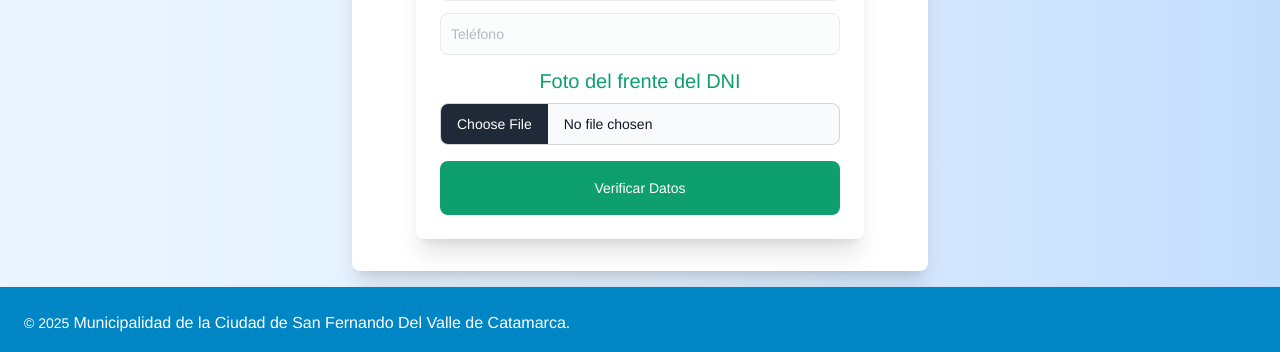
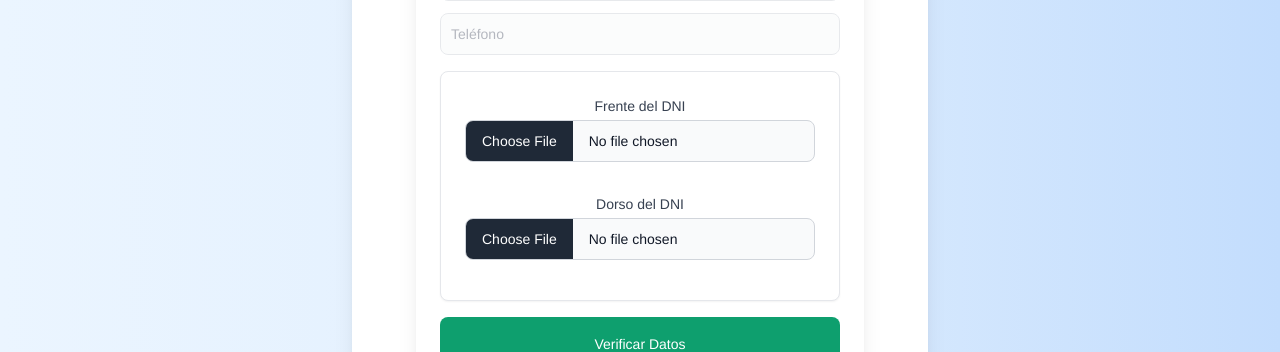
Before and after one commit to sfvc/libre-deuda, a React (Vite) app: page / in a window 1280 px wide. Shown: the part 600-952 px from the top of the page. Built offline with nearby package versions, Linux system fonts and the light colour scheme; no server answers.

Commit message:
Detalles visuales

```diff
--- a/src/assets/forms/DatosPersonalesForm.jsx
+++ b/src/assets/forms/DatosPersonalesForm.jsx
@@ -1,18 +1,70 @@
-import React from 'react'
-import { FileInput, Label, Spinner, TextInput } from 'flowbite-react'
+import React, { useState } from 'react'
+import { FileInput, Label, Spinner, TextInput, Card } from 'flowbite-react'
 import { useImageCompression } from '@/assets/components/useImageCompression'
 import SearchInfractor from '@/assets/components/SearchInfractor'
+
+const FotoDniInput = ({ label, name, value, onChange, loading, fileSize }) => (
+  <div className='mb-4'>
+    <Label className='text-sm font-medium text-gray-700 mb-1 block'>{label}</Label>
+    {value && (
+      <img
+        src={URL.createObjectURL(value)}
+        alt={label}
+        className='h-auto w-auto rounded shadow mb-2 object-cover'
+      />
+    )}
+    <FileInput
+      name={name}
+      type='file'
+      accept='image/*'
+      capture='environment'
+      onChange={onChange}
+      disabled={loading}
+    />
+    {loading && (
+      <div className='mt-1 text-sm text-blue-600 flex items-center gap-2'>
+        <Spinner size='sm' /> Subiendo archivo...
+      </div>
+    )}
+    {fileSize?.original && fileSize?.compressed && !loading && (
+      <p className='text-sm text-gray-600 mt-1'>
+        Peso original: {fileSize.original} KB <br />
+        Peso comprimido: {fileSize.compressed} KB
+      </p>
+    )}
+  </div>
+)
 
 export const DatosPersonalesForm = ({
   formData,
   handleInputChange,
   handlePersonaSelect,
   shouldDisableFields,
-  dniImage,
-  setDniImage,
+  dniImageFrente,
+  setDniImageFrente,
+  dniImageDorso,
+  setDniImageDorso,
   modoConsulta = 'simple'
 }) => {
   const { isLoading: loadingDNI, handleCompressImage } = useImageCompression()
+  const [dniFrenteSize, setDniFrenteSize] = useState({ original: null, compressed: null })
+  const [dniDorsoSize, setDniDorsoSize] = useState({ original: null, compressed: null })
+
+  const handleFileChange = async (e, setter, name, setSize) => {
+    const file = e.target.files[0]
+    if (file) {
+      const originalSize = Math.round(file.size / 1024)
+      const compressed = await handleCompressImage(file)
+      const compressedSize = Math.round(compressed.size / 1024)
+
+      setter(compressed)
+      setSize({ original: originalSize, compressed: compressedSize })
+
+      handleInputChange({
+        target: { name, value: compressed }
+      })
+    }
+  }
 
   return (
     <div>
@@ -25,7 +77,7 @@ export const DatosPersonalesForm = ({
       <TextInput
         name='nombre'
         placeholder='Nombre'
-        className={`mb-3 ${formData.nombre ? 'text-blue-500' : ''}`}
+        className='mb-3'
         value={formData.nombre || ''}
         onChange={handleInputChange}
         disabled
@@ -34,7 +86,7 @@ export const DatosPersonalesForm = ({
       <TextInput
         name='apellido'
         placeholder='Apellido'
-        className={`mb-3 ${formData.apellido ? 'text-blue-500' : ''}`}
+        className='mb-3'
         value={formData.apellido || ''}
         onChange={handleInputChange}
         disabled
@@ -44,7 +96,7 @@ export const DatosPersonalesForm = ({
         name='email'
         placeholder='Correo Electrónico'
         type='email'
-        className={`mb-3 ${formData.email ? 'text-blue-500' : ''}`}
+        className='mb-3'
         value={formData.email || ''}
         onChange={handleInputChange}
         disabled={shouldDisableFields}
@@ -54,7 +106,7 @@ export const DatosPersonalesForm = ({
         name='telefono'
         placeholder='Teléfono'
         type='tel'
-        className={`mb-3 ${formData.telefono ? 'text-blue-500' : ''}`}
+        className='mb-3'
         value={formData.telefono || ''}
         onChange={(e) => {
           const value = e.target.value.replace(/\D/g, '')
@@ -63,35 +115,27 @@ export const DatosPersonalesForm = ({
         disabled={shouldDisableFields}
       />
 
-      <div>
-        <div className='mb-2 block'>
-          <Label className='text-xl text-green-500' htmlFor='file-upload' value='Foto del frente del DNI' />
-        </div>
-        <FileInput
+      <Card className=' shadow-sm mt-4'>
+        <FotoDniInput
+          label='Frente del DNI'
+          // name='foto_dni_frente'
           name='foto_dni'
-          placeholder='DNI del Titular'
-          type='file'
-          className='mb-3'
-          onChange={async (e) => {
-            const file = e.target.files[0]
-            if (file) {
-              const compressed = await handleCompressImage(file)
-              setDniImage(compressed)
-              handleInputChange({
-                target: { name: 'foto_dni', value: compressed }
-              })
-            }
-          }}
-          accept='image/*'
-          capture='environment'
-          disabled={loadingDNI}
+          value={dniImageFrente}
+          loading={loadingDNI}
+          // onChange={(e) => handleFileChange(e, setDniImageFrente, 'foto_dni_frente', setDniFrenteSize)}
+          onChange={(e) => handleFileChange(e, setDniImageFrente, 'foto_dni', setDniFrenteSize)}
+          fileSize={dniFrenteSize}
         />
-        {loadingDNI && (
-          <div className='mb-3 text-sm text-gray-500 flex items-center gap-2'>
-            <Spinner /> Subiendo Archivo...
-          </div>
-        )}
-      </div>
+
+        <FotoDniInput
+          label='Dorso del DNI'
+          name='foto_dni_dorso'
+          value={dniImageDorso}
+          loading={loadingDNI}
+          onChange={(e) => handleFileChange(e, setDniImageDorso, 'foto_dni_dorso', setDniDorsoSize)}
+          fileSize={dniDorsoSize}
+        />
+      </Card>
     </div>
   )
 }
--- a/src/assets/forms/DatosVehiculoForm.jsx
+++ b/src/assets/forms/DatosVehiculoForm.jsx
@@ -1,8 +1,40 @@
-import React from 'react'
-import { FileInput, Label, Select, TextInput, Spinner } from 'flowbite-react'
+import React, { useState } from 'react'
+import { FileInput, Label, Select, TextInput, Spinner, Card } from 'flowbite-react'
 import { useImageCompression } from '@/assets/components/useImageCompression'
 import SearchVehiculo from '@/assets/components/SearchVehiculo'
 import SearchMarca from '@/assets/components/SearchMarca'
+
+const FotoDocumentoInput = ({ label, name, value, loading, onChange, fileSize }) => (
+  <div className='mb-4'>
+    <Label className='text-sm font-medium text-gray-700 mb-1 block'>{label}</Label>
+    {value && (
+      <img
+        src={URL.createObjectURL(value)}
+        alt={label}
+        className='h-auto w-auto rounded shadow mb-2 object-cover'
+      />
+    )}
+    <FileInput
+      name={name}
+      type='file'
+      accept='image/*'
+      capture='environment'
+      onChange={onChange}
+      disabled={loading}
+    />
+    {loading && (
+      <div className='mt-1 text-sm text-blue-600 flex items-center gap-2'>
+        <Spinner size='sm' /> Subiendo archivo...
+      </div>
+    )}
+    {fileSize?.original && fileSize?.compressed && !loading && (
+      <p className='text-sm text-gray-600 mt-1'>
+        Peso original: {fileSize.original} KB <br />
+        Peso comprimido: {fileSize.compressed} KB
+      </p>
+    )}
+  </div>
+)
 
 export const DatosVehiculoForm = ({
   formData,
@@ -11,19 +43,40 @@ export const DatosVehiculoForm = ({
   disableMarca,
   disableModelo,
   disableTipo,
-  cedulaImage,
+  cedulaImageFrente,
+  cedulaImageDorso,
   marbeteImage,
-  setCedulaImage,
+  setCedulaImageFrente,
+  setCedulaImageDorso,
   setMarbeteImage,
   tipos,
   isLoadingTipos,
   errorTipos
 }) => {
   const { isLoading: loadingCedula, loadingMarbete, handleCompressImage } = useImageCompression()
+  const [cedulaFrenteSize, setCedulaFrenteSize] = useState({ original: null, compressed: null })
+  const [cedulaDorsoSize, setCedulaDorsoSize] = useState({ original: null, compressed: null })
+  const [marbeteSize, setMarbeteSize] = useState({ original: null, compressed: null })
+
+  const handleFileChange = async (e, setter, name, setSize) => {
+    const file = e.target.files[0]
+    if (file) {
+      const originalSize = Math.round(file.size / 1024)
+      const compressed = await handleCompressImage(file)
+      const compressedSize = Math.round(compressed.size / 1024)
+
+      setter(compressed)
+      setSize({ original: originalSize, compressed: compressedSize })
+
+      handleInputChange({
+        target: { name, value: compressed }
+      })
+    }
+  }
 
   return (
     <>
-      <h4 className='mb-2 font-medium text-gray-600'>Vehículo</h4>
+      <h4 className='mb-2 mt-2 font-medium text-gray-600'>Vehículo</h4>
 
       <SearchVehiculo onSelectVehiculo={handleVehiculoSelect} />
 
@@ -64,25 +117,31 @@ export const DatosVehiculoForm = ({
 
       <Select
         name='tipo'
-        className='mb-2'
+        className='mb-3'
         value={formData.tipo || ''}
         onChange={handleInputChange}
         disabled={disableTipo}
       >
         <option value='' className='text-gray-400'>Seleccione el Tipo de Vehículo</option>
         {isLoadingTipos
-          ? <option>Cargando...</option>
+          ? (
+            <option>Cargando...</option>
+            )
           : errorTipos
-            ? <option>Error al cargar</option>
-            : tipos.map((tipo) => (
-              <option key={tipo.id} value={tipo.nombre}>
-                {tipo.nombre}
-              </option>
-            ))}
+            ? (
+              <option>Error al cargar</option>
+              )
+            : (
+                tipos.map((tipo) => (
+                  <option key={tipo.id} value={tipo.nombre}>
+                    {tipo.nombre}
+                  </option>
+                ))
+              )}
       </Select>
 
       {formData.tipo === 'SERVICIOS PúBLICOS' && (
-        <div>
+        <>
           <TextInput
             name='numero_taxi_remis'
             placeholder='Número de Taxi/Remis/Colectivo'
@@ -91,65 +150,39 @@ export const DatosVehiculoForm = ({
             onChange={handleInputChange}
           />
 
-          <div className='mb-2 block'>
-            <Label className='text-xl text-green-500' htmlFor='foto_marbete' value='Foto del Marbete' />
-          </div>
-          <FileInput
-            name='foto_marbete'
-            placeholder='Marbete del Vehículo'
-            type='file'
-            className='mb-3'
-            onChange={async (e) => {
-              const file = e.target.files[0]
-              if (file) {
-                const compressed = await handleCompressImage(file)
-                setMarbeteImage(compressed)
-                handleInputChange({
-                  target: { name: 'foto_marbete', value: compressed }
-                })
-              }
-            }}
-            accept='image/*'
-            capture='environment'
-            disabled={loadingMarbete}
-          />
-          {loadingMarbete && (
-            <div className='mb-3 text-sm text-gray-500 flex items-center gap-2'>
-              <Spinner size='sm' /> Subiendo Archivo...
-            </div>
-          )}
-        </div>
+          <Card className='p-4 shadow-sm mb-4'>
+            <h5 className='text-lg font-semibold text-gray-700 mb-2'>Foto del Marbete</h5>
+            <FotoDocumentoInput
+              label='Marbete del Vehículo'
+              name='foto_marbete'
+              value={marbeteImage}
+              loading={loadingMarbete}
+              onChange={(e) => handleFileChange(e, setMarbeteImage, 'foto_marbete', setMarbeteSize)}
+              fileSize={marbeteSize}
+            />
+          </Card>
+        </>
       )}
 
-      <div>
-        <div className='mb-2 block'>
-          <Label className='text-xl text-green-500' htmlFor='foto_cedula' value='Foto de la Cédula del Titular' />
-        </div>
-        <FileInput
-          name='foto_cedula'
-          placeholder='Cedula del Vehículo'
-          type='file'
-          className='mb-3'
-          onChange={async (e) => {
-            const file = e.target.files[0]
-            if (file) {
-              const compressed = await handleCompressImage(file)
-              setCedulaImage(compressed)
-              handleInputChange({
-                target: { name: 'foto_cedula', value: compressed }
-              })
-            }
-          }}
-          accept='image/*'
-          capture='environment'
-          disabled={loadingCedula}
+      <Card className='shadow-sm'>
+        <FotoDocumentoInput
+          label='Frente de la Cédula del Titular'
+          name='foto_cedula_frente'
+          value={cedulaImageFrente}
+          loading={loadingCedula}
+          onChange={(e) => handleFileChange(e, setCedulaImageFrente, 'foto_cedula_frente', setCedulaFrenteSize)}
+          fileSize={cedulaFrenteSize}
         />
-        {loadingCedula && (
-          <div className='mb-3 text-sm text-gray-500 flex items-center gap-2'>
-            <Spinner /> Subiendo Archivo...
-          </div>
-        )}
-      </div>
+
+        <FotoDocumentoInput
+          label='Dorso de la Cédula del Titular'
+          name='foto_cedula_dorso'
+          value={cedulaImageDorso}
+          loading={loadingCedula}
+          onChange={(e) => handleFileChange(e, setCedulaImageDorso, 'foto_cedula_dorso', setCedulaDorsoSize)}
+          fileSize={cedulaDorsoSize}
+        />
+      </Card>
     </>
   )
 }
--- a/src/pages/LibreDeudaPage.jsx
+++ b/src/pages/LibreDeudaPage.jsx
@@ -25,8 +25,10 @@ export default function LibreDeudaPage () {
   const [disableMarca, setDisableMarca] = useState(true)
   const [disableModelo, setDisableModelo] = useState(true)
   const [disableTipo, setDisableTipo] = useState(true)
-  const [dniImage, setDniImage] = useState(null)
-  const [cedulaImage, setCedulaImage] = useState(null)
+  const [dniImageFrente, setDniImageFrente] = useState(null)
+  const [dniImageDorso, setDniImageDorso] = useState(null)
+  const [cedulaImageFrente, setCedulaImageFrente] = useState(null)
+  const [cedulaImageDorso, setCedulaImageDorso] = useState(null)
   const [marbeteImage, setMarbeteImage] = useState(null)
   const [isGeneratingPdf, setIsGeneratingPdf] = useState(false)
   const [formData, setFormData] = useState({
@@ -148,7 +150,8 @@ export default function LibreDeudaPage () {
       Apellido: formData.apellido,
       'Correo Electrónico': formData.email,
       Teléfono: formData.telefono,
-      'Imagen del DNI': dniImage
+      'Frente del DNI': dniImageFrente,
+      'Dorso del DNI': dniImageDorso
     }
 
     if (modoConsulta === 'completo') {
@@ -157,7 +160,8 @@ export default function LibreDeudaPage () {
         Marca: validateMarca(),
         Modelo: validateModelo(),
         'Tipo de vehículo': validateTipo(),
-        'Imagen de la Cédula': cedulaImage
+        'Frente de la Cédula': cedulaImageFrente,
+        'Dorso de la Cédula': cedulaImageDorso
       })
     }
 
@@ -232,8 +236,11 @@ export default function LibreDeudaPage () {
       }
     })
 
-    if (dniImage instanceof File) dataToSend.append('foto_dni', dniImage)
-    if (cedulaImage instanceof File) dataToSend.append('foto_cedula', cedulaImage)
+    // if (dniImageFrente instanceof File) dataToSend.append('foto_dni_frente', dniImageFrente)
+    if (dniImageFrente instanceof File) dataToSend.append('foto_dni', dniImageFrente)
+    if (dniImageDorso instanceof File) dataToSend.append('foto_dni_dorso', dniImageDorso)
+    if (cedulaImageFrente instanceof File) dataToSend.append('foto_cedula_frente', cedulaImageFrente)
+    if (cedulaImageDorso instanceof File) dataToSend.append('foto_cedula_dorso', cedulaImageDorso)
     if (marbeteImage instanceof File) dataToSend.append('foto_marbete', marbeteImage)
 
     try {
@@ -280,8 +287,10 @@ export default function LibreDeudaPage () {
       tipo_id: '',
       numero_taxi_remis: ''
     })
-    setDniImage(null)
-    setCedulaImage(null)
+    setDniImageFrente(null)
+    setDniImageDorso(null)
+    setCedulaImageFrente(null)
+    setCedulaImageDorso(null)
     setMarbeteImage(null)
   }
 
@@ -298,7 +307,8 @@ export default function LibreDeudaPage () {
         tipo_id: '',
         numero_taxi_remis: ''
       }))
-      setCedulaImage(null)
+      setCedulaImageFrente(null)
+      setCedulaImageDorso(null)
       setMarbeteImage(null)
       setDisableMarca(true)
       setDisableModelo(true)
@@ -345,10 +355,12 @@ export default function LibreDeudaPage () {
                     <DatosPersonalesForm
                       formData={formData}
                       handleInputChange={handleInputChange}
+                      shouldDisableFields={shouldDisableFields}
                       handlePersonaSelect={handlePersonaSelect}
-                      shouldDisableFields={shouldDisableFields}
-                      dniImage={dniImage}
-                      setDniImage={setDniImage}
+                      dniImageFrente={dniImageFrente}
+                      setDniImageFrente={setDniImageFrente}
+                      dniImageDorso={dniImageDorso}
+                      setDniImageDorso={setDniImageDorso}
                       modoConsulta={modoConsulta}
                     />
 
@@ -360,9 +372,11 @@ export default function LibreDeudaPage () {
                         disableMarca={disableMarca}
                         disableModelo={disableModelo}
                         disableTipo={disableTipo}
-                        cedulaImage={cedulaImage}
+                        cedulaImageFrente={cedulaImageFrente}
+                        setCedulaImageFrente={setCedulaImageFrente}
+                        cedulaImageDorso={cedulaImageDorso}
+                        setCedulaImageDorso={setCedulaImageDorso}
                         marbeteImage={marbeteImage}
-                        setCedulaImage={setCedulaImage}
                         setMarbeteImage={setMarbeteImage}
                         tipos={tipos || []}
                         isLoadingTipos={isLoadingTipos}
@@ -371,7 +385,7 @@ export default function LibreDeudaPage () {
                     )}
 
                     {errorMessage && (
-                      <Alert color='failure' className='mb-4'>
+                      <Alert color='failure' className='mb-4 mt-4'>
                         <p className='font-semibold text-red-700'>Por favor, completa los siguientes campos faltantes:</p>
                         <pre className='whitespace-pre-wrap text-red-600'>{errorMessage}</pre>
                       </Alert>
```
Also changed, not shown: src/assets/components/generarLibreDeudaPDF.jsx (+9 -7 lines), src/assets/components/useImageCompression.jsx (+0 -8 lines).
